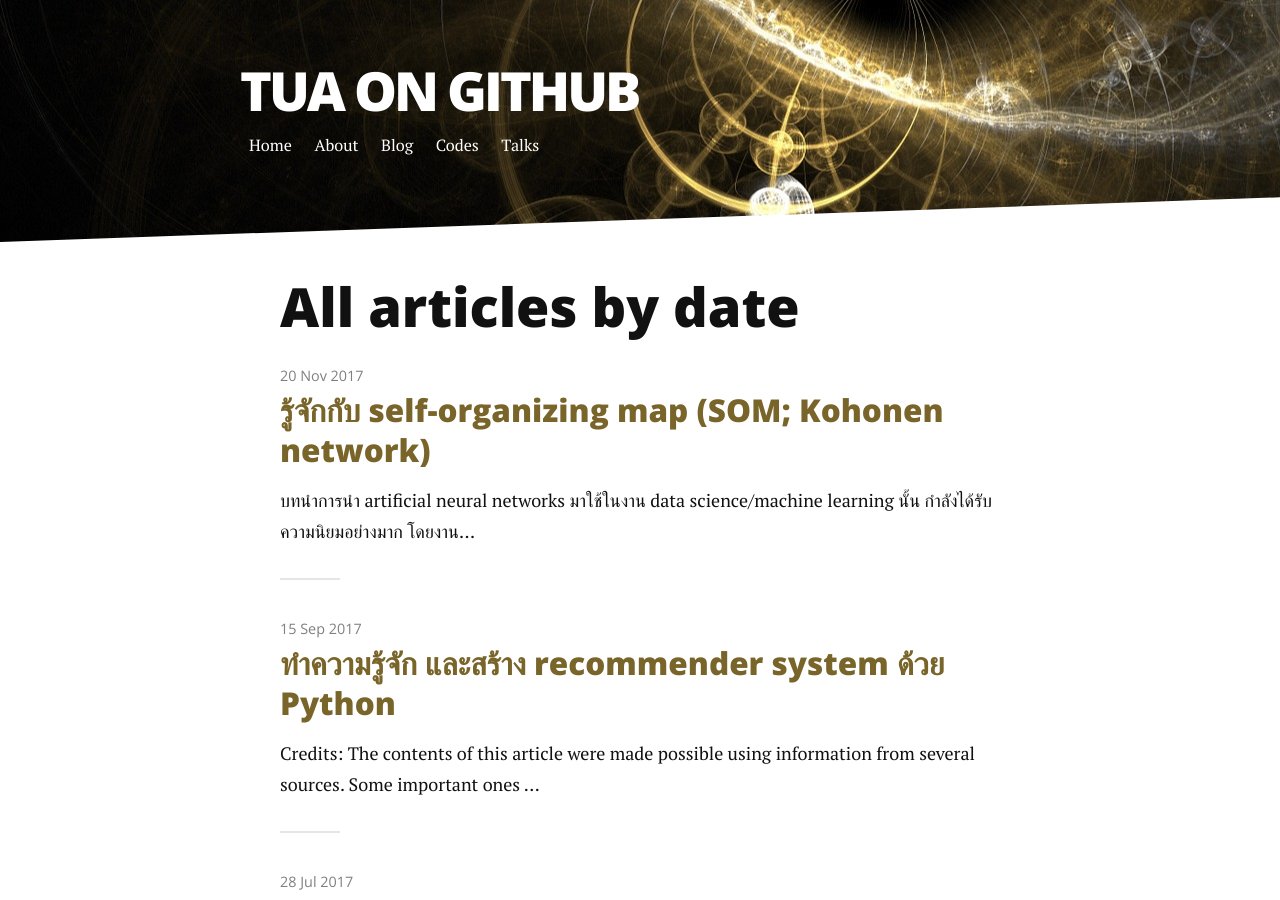
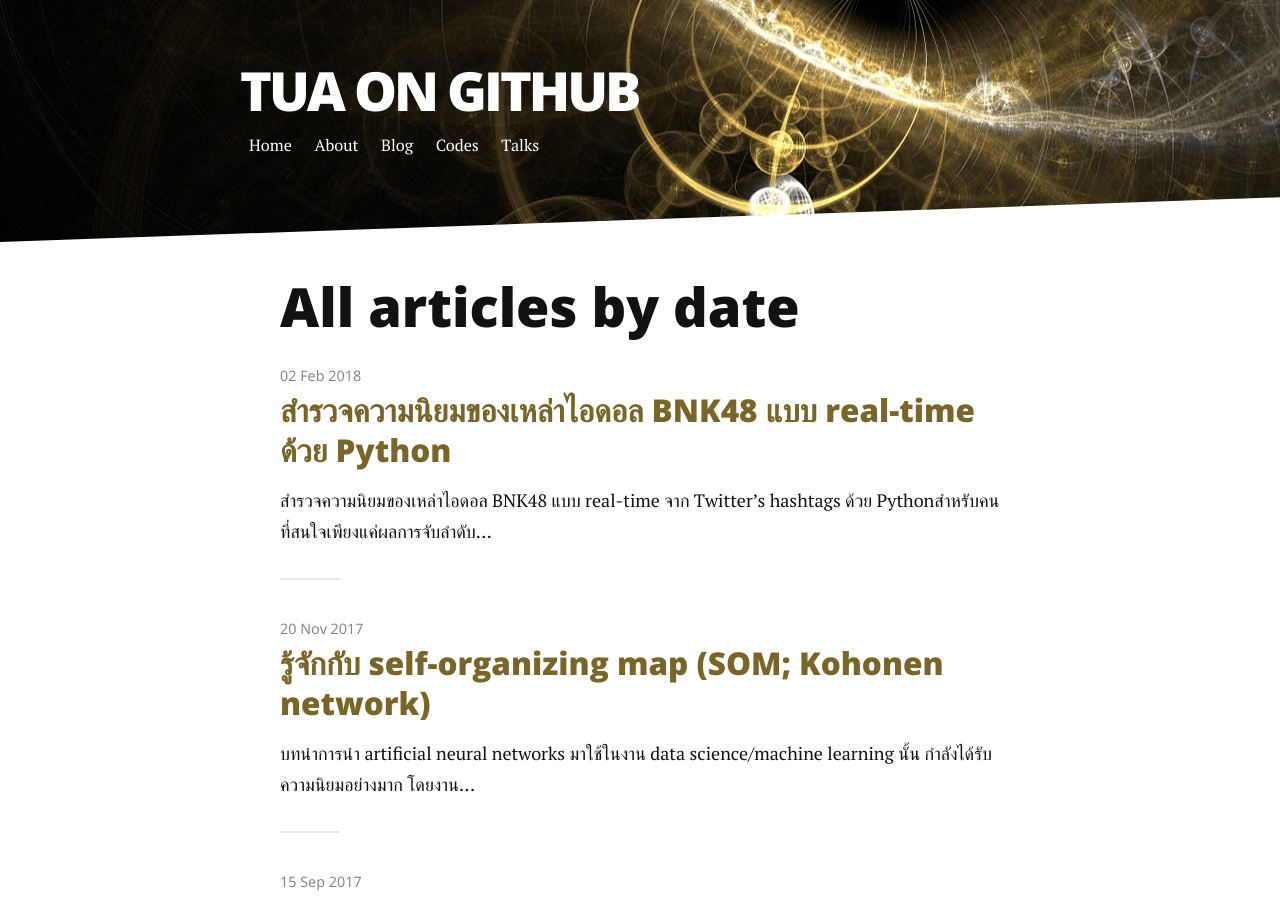
Before and after one commit to clumdee/clumdee.github.io, a Jekyll site: the page built from articles.md, in a window 1280 px wide and 900 px high. Built offline with Jekyll 4.4.1, drawn with Linux system fonts in a browser that asks for light colours; nearby versions of some CDN libraries.

````diff
--- /dev/null
+++ b/codes/_posts/2018-02-02-idol-popularity-monitoring.md
@@ -0,0 +1,23 @@
+---
+layout: post
+title: "สำรวจความนิยมของเหล่าไอดอล BNK48 แบบ real-time ด้วย Python"
+date: 2018-02-02
+categories: code_python
+---
+
+## สำรวจความนิยมของเหล่าไอดอล BNK48 แบบ real-time จาก Twitter's hashtags ด้วย Python
+
+สำหรับคนที่สนใจเพียงแค่ผลการจับลำดับความนิยมของสาวๆ BNK48 ที่ได้จาก code ก็อ่านเพียงแค่หัวข้อนี้กับหัวข้อถัดไปและข้ามไปดูส่วน conclusion ที่มีตัว video บันทึกภาพการจัดลำดับความนิยมของสมาชิกวงจากการทำ Twitter streaming ที่ส่วนล่างสุดของ post นะครับ
+
+
+{% highlight python linenos %}
+from pyspark.sql import SparkSession
+from pyspark.sql.functions import lower, split, explode, substring, count, split, explode, substring, count, split, explode, substring, count
+from datetime import datetime
+{% endhighlight %}
+
+```python
+from pyspark.sql import SparkSession
+from pyspark.sql.functions import lower, split, explode, substring, count, split, explode, substring, count, split, explode, substring, count
+from datetime import datetime
+```
````
Also changed, not shown: talks/index.md (+4 -2 lines), 2 other files.
